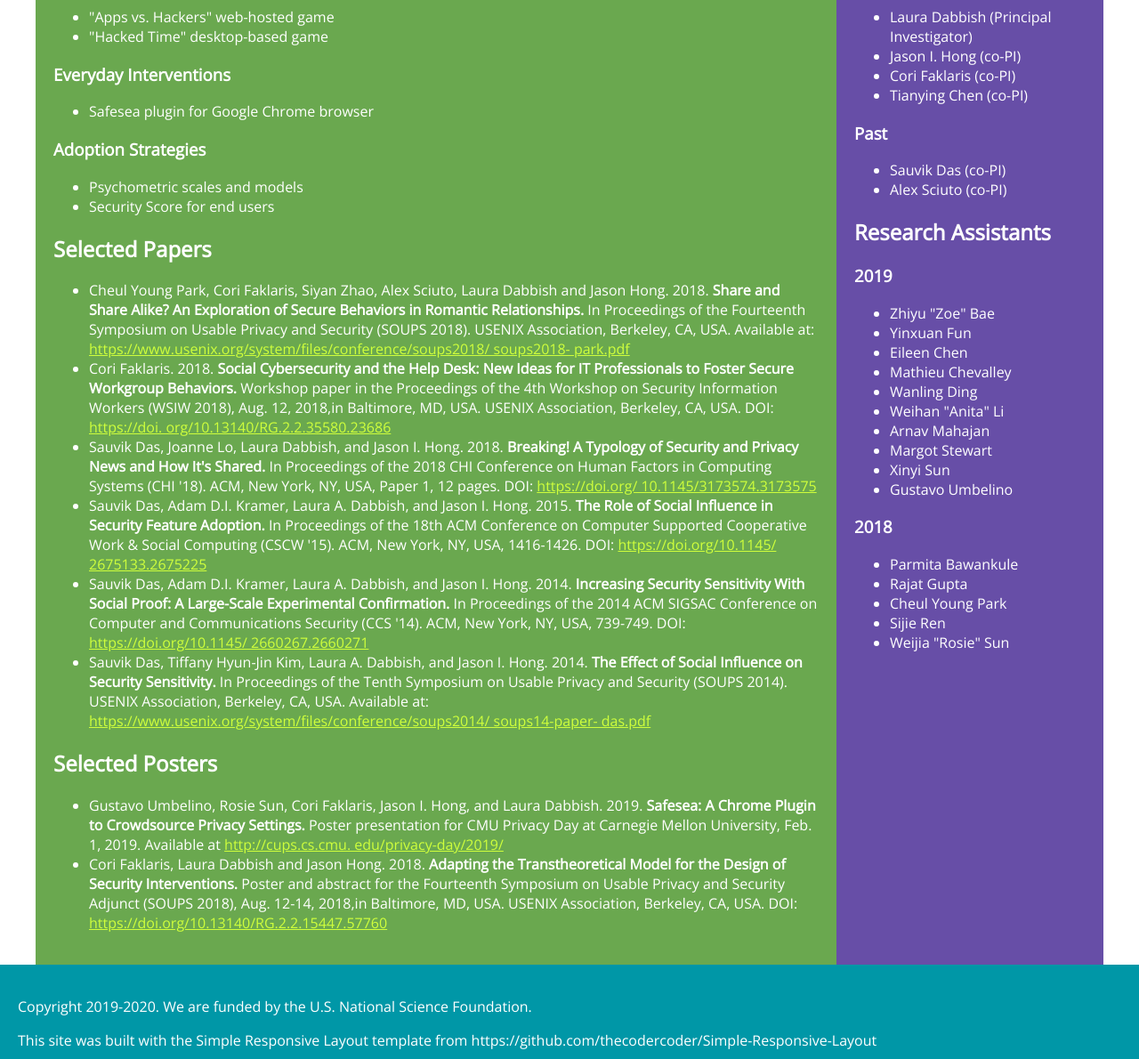
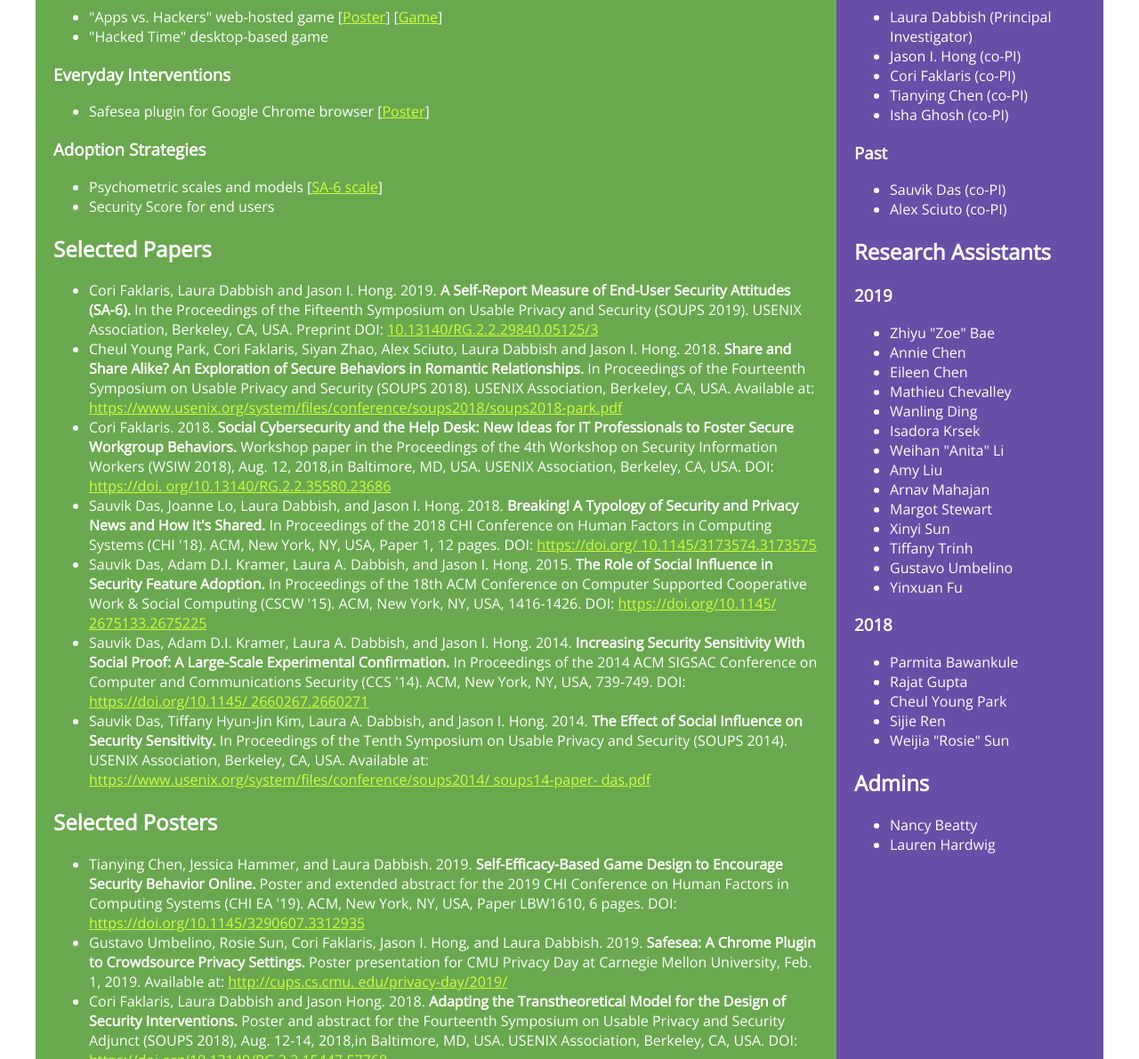
Before and after one commit to heycori/social-cybersecurity, a plain HTML site: page Social-Cybersecurity-website/index.html in a window 1280 px wide. Shown: the part 450-1640 px from the top of the page at 89% size. Drawn offline with nearby package versions, Linux system fonts and the light colour scheme.

Commit message:
Add files via upload
Adds summer 2019 people.

```diff
--- a/Social-Cybersecurity-website/index.html
+++ b/Social-Cybersecurity-website/index.html
@@ -1,7 +1,7 @@
 <!DOCTYPE html> <html lang="en-US"> <head> <meta charset="utf-8"> <meta
 name="viewport" content="width=device-width, initial-scale=1,
-shrink-to-fit=no"> <title>We are the Social Cybersecurity project at the
-Human-Computer Interaction Institute, Carnegie Mellon University</title>
+shrink-to-fit=no"> <title>Social Cybersecurity research group at the
+Human-Computer Interaction Institute, School of Computer Science, Carnegie Mellon University</title>
 <link rel="stylesheet" href="css/style.css"> <link rel="stylesheet"
 type="text/css" href="//fonts.googleapis.com/css?family=Open+Sans" />
 <link rel="shortcut icon" href="images/favicon.ico" type="image/x-icon" />
@@ -20,16 +20,16 @@ class="flex-container wrapper">
     src='images/social-cybersecurity-header.svg' style='max-width:
     500px; float: left; margin: 0px 5px 0px 0px'/> </div> </p><span>Our
     research into the human factors of cybersecurity focuses on people
-    as social actors who are influenced by their relationships, their
-    communities and their life situations.</span> </p> <span>We leverage
-    insights from social psychology and other fields to develop novel
+    as social actors whose security behaviors are influenced by their relationships,
+    communities and  life situations.</span> </p> <span>We leverage
+    <a href="theories.html">insights from social psychology and other fields</a> to develop novel
     interventions and strategies for nudging adoption of
     expert-recommended tools and practices, such as using multi-factor
     authentication, creating unique passwords and regularly updating
     software. </span> </p> <span>Find us on the 3rd floor of
     Newell-Simon Hall at the Human-Computer Interaction Institute,
-    School of Computer Science, Carnegie Mellon University.</span>
-
+    School of Computer Science, Carnegie Mellon University.
+   We are sponsored by the U.S. National Science Foundation under <a href="https://www.nsf.gov/awardsearch/showAward?AWD_ID=1704087">grant no. CNS-1704087</a>.
 </div>
 
     </section>
@@ -39,33 +39,36 @@ class="flex-container wrapper">
     <!-- Content --> <section class="content"> <h2>Research Thrusts + Current Projects</h2>
     <h3>Mini-Games</h3>
 
-    <ul> <li>"Apps vs. Hackers" web-hosted game</li> <li>"Hacked Time"
-    desktop-based game</li>
+    <ul> <li>"Apps vs. Hackers" web-hosted game [<a href="https://drive.google.com/open?id=1gp0O3NOszT5EnizYGFSaWUuRQDhSK3p5">Poster</a>] [<a href="https://s3.us-east-2.amazonaws.com/socialcybersecurity.org/index.html">Game</a>]</li>
+
+    <li>"Hacked Time" desktop-based game</li>
 
     	</ul> <h3>Everyday Interventions</h3>
 
-    <ul> <li>Safesea plugin for Google Chrome browser</li> </ul>
+    <ul> <li>Safesea plugin for Google Chrome browser [<a href="https://drive.google.com/file/d/1sqKLt8ajcDpe9fWIOoCVIMg5J0kbWfCq/view?usp=sharing">Poster</a>]</li> </ul>
 
     <h3>Adoption Strategies</h3> <ul> <li>Psychometric scales and
-    models</li> <li>Security Score for end users</li>
+    models [<a href="https://doi.org/10.13140/RG.2.2.29840.05125/3">SA-6 scale</a>]</li> <li>Security Score for end users</li>
 
     	</ul>
-
     <h2>Selected Papers</h2>
 
-    <ul>
+    <ul class="pub">
 
-    <li>Cheul Young Park, Cori Faklaris, Siyan Zhao, Alex Sciuto, Laura Dabbish and
-    Jason Hong. 2018. <b>Share and Share Alike? An Exploration of Secure
+    <li class="pub">Cori Faklaris, Laura Dabbish and
+    Jason I. Hong. 2019. <b>A Self-Report Measure of End-User Security Attitudes (SA-6).</b> In the Proceedings of the
+    Fifteenth Symposium on Usable Privacy and Security (SOUPS 2019).
+    USENIX Association, Berkeley, CA, USA. Preprint DOI: <a
+    href="https://doi.org/10.13140/RG.2.2.29840.05125/3">10.13140/RG.2.2.29840.05125/3</a></li>
+
+    <li class="pub">Cheul Young Park, Cori Faklaris, Siyan Zhao, Alex Sciuto, Laura Dabbish and
+    Jason I. Hong. 2018. <b>Share and Share Alike? An Exploration of Secure
     Behaviors in Romantic Relationships.</b> In Proceedings of the
     Fourteenth Symposium on Usable Privacy and Security (SOUPS 2018).
     USENIX Association, Berkeley, CA, USA. Available at: <a
-    href="https://www.usenix.org/system/files/conference/soups2018/
-    soups2018-
-    park.pdf">https://www.usenix.org/system/files/conference/soups2018/
-    soups2018- park.pdf</a></li>
+    href="https://www.usenix.org/system/files/conference/soups2018/soups2018-park.pdf">https://www.usenix.org/system/files/conference/soups2018/soups2018-park.pdf</a></li>
 
-		<li>Cori Faklaris. 2018. <b>Social Cybersecurity and the Help
+		<li class="pub">Cori Faklaris. 2018. <b>Social Cybersecurity and the Help
 		Desk: New Ideas for IT Professionals to Foster Secure Workgroup
 		Behaviors.</b> Workshop paper in the Proceedings of the 4th
 		Workshop on Security Information Workers (WSIW 2018), Aug. 12,
@@ -74,7 +77,7 @@ class="flex-container wrapper">
 		href="https://doi.org/10.13140/RG.2.2.35580.23686">https://doi.
 		org/10.13140/RG.2.2.35580.23686</a></li>
 
-		<li>Sauvik Das, Joanne Lo, Laura Dabbish, and Jason I. Hong.
+		<li class="pub">Sauvik Das, Joanne Lo, Laura Dabbish, and Jason I. Hong.
 		2018. <b>Breaking! A Typology of Security and Privacy News and
 		How It's Shared.</b> In Proceedings of the 2018 CHI Conference
 		on Human Factors in Computing Systems (CHI '18). ACM, New York,
@@ -82,7 +85,7 @@ class="flex-container wrapper">
 		href="https://doi.org/10.1145/3173574.3173575">https://doi.org/
 		10.1145/3173574.3173575</a> </li>
 
-<li>Sauvik Das, Adam D.I. Kramer, Laura A. Dabbish, and Jason I. Hong.
+<li class="pub">Sauvik Das, Adam D.I. Kramer, Laura A. Dabbish, and Jason I. Hong.
 2015. <b>The Role of Social Influence in Security Feature Adoption.</b>
 In Proceedings of the 18th ACM Conference on Computer Supported
 Cooperative Work & Social Computing (CSCW '15). ACM, New York, NY, USA,
@@ -90,7 +93,7 @@ Cooperative Work & Social Computing (CSCW '15). ACM, New York, NY, USA,
 href="https://doi.org/10.1145/2675133.2675225">https://doi.org/10.1145/
 2675133.2675225</a>  </li>
 
-<li>Sauvik Das, Adam D.I. Kramer, Laura A. Dabbish, and Jason I. Hong.
+<li class="pub">Sauvik Das, Adam D.I. Kramer, Laura A. Dabbish, and Jason I. Hong.
 2014. <b>Increasing Security Sensitivity With Social Proof: A
 Large-Scale Experimental Confirmation.</b> In Proceedings of the 2014
 ACM SIGSAC Conference on Computer and Communications Security (CCS '14).
@@ -98,28 +101,34 @@ ACM, New York, NY, USA, 739-749. DOI: <a
 href="https://doi.org/10.1145/2660267.2660271">https://doi.org/10.1145/
 2660267.2660271</a></li>
 
-<li>Sauvik Das, Tiffany Hyun-Jin Kim, Laura A. Dabbish, and Jason I.
+<li class="pub">Sauvik Das, Tiffany Hyun-Jin Kim, Laura A. Dabbish, and Jason I.
 Hong. 2014. <b>The Effect of Social Influence on Security
 Sensitivity.</b> In Proceedings of the Tenth Symposium on Usable Privacy
 and Security (SOUPS 2014). USENIX Association, Berkeley, CA, USA.
 Available at: <a
-href="https://www.usenix.org/system/files/conference/soups2014/soups14-
-paper-
-das.pdf">https://www.usenix.org/system/files/conference/soups2014/
+href="https://www.usenix.org/system/files/conference/soups2014/soups14-paper-das.pdf">https://www.usenix.org/system/files/conference/soups2014/
 soups14-paper- das.pdf</a></li>
 
 
     	</ul>
 
-    <h2>Selected Posters</h2> <ul> <li>Gustavo Umbelino, Rosie Sun, Cori
+    <h2>Selected Posters</h2>
+
+    <ul class="pub">
+
+    <li class="pub">Tianying Chen, Jessica Hammer, and Laura Dabbish. 2019. <b>Self-Efficacy-Based Game Design to Encourage Security Behavior Online.</b> Poster and extended abstract for the 2019 CHI Conference on Human Factors in Computing Systems (CHI EA '19). ACM, New York, NY, USA, Paper LBW1610, 6 pages. DOI: <a
+    href="https://doi.org/10.1145/3290607.3312935">https://doi.org/10.1145/3290607.3312935</a></li>
+
+
+    <li class="pub">Gustavo Umbelino, Rosie Sun, Cori
     Faklaris, Jason I. Hong, and Laura Dabbish. 2019. <b>Safesea: A
     Chrome Plugin to Crowdsource Privacy Settings.</b> Poster
     presentation for CMU Privacy Day at Carnegie Mellon University, Feb.
-    1, 2019. Available at <a
+    1, 2019. Available at: <a
     href="http://cups.cs.cmu.edu/privacy-day/2019/">http://cups.cs.cmu.
     edu/privacy-day/2019/</a></li>
 
-		<li>Cori Faklaris, Laura Dabbish and Jason Hong. 2018.
+		<li class="pub">Cori Faklaris, Laura Dabbish and Jason Hong. 2018.
 		<b>Adapting the Transtheoretical Model for the Design of
 		Security Interventions.</b> Poster and abstract for the
 		Fourteenth Symposium on Usable Privacy and Security Adjunct
@@ -134,19 +143,39 @@ soups14-paper- das.pdf</a></li>
 
     <!-- Sidebar --> <aside class="sidebar"> <h2>Investigators</h2>
     <h3>Current</h3> <ul> <li>Laura Dabbish (Principal
-    Investigator)</li> <li>Jason I. Hong (co-PI)</li> <li>Cori Faklaris
-    (co-PI)</li> <li>Tianying Chen (co-PI)</li> </ul> <h3>Past</h3> <ul>
+    Investigator)</li>
+    <li>Jason I. Hong (co-PI)</li>
+    <li>Cori Faklaris
+    (co-PI)</li>
+    <li>Tianying Chen (co-PI)</li>
+    <li>Isha Ghosh (co-PI)</li> </ul>
+
+    <h3>Past</h3> <ul>
     <li>Sauvik Das (co-PI)</li> <li>Alex Sciuto (co-PI)</li> </ul>
 
-    <h2>Research Assistants</h2> <h3>2019</h3> <ul> <li>Zhiyu "Zoe"
-    Bae</li> <li>Yinxuan Fun</li> <li>Eileen Chen</li> <li>Mathieu
-    Chevalley</li> <li>Wanling Ding</li> <li>Weihan "Anita" Li</li>
-    <li>Arnav Mahajan</li> <li>Margot Stewart</li> <li>Xinyi Sun</li>
+    <h2>Research Assistants</h2> <h3>2019</h3> <ul>
+    <li>Zhiyu "Zoe" Bae</li>
+    <li>Annie Chen</li>
+    <li>Eileen Chen</li>
+    <li>Mathieu Chevalley</li>
+    <li>Wanling Ding</li>
+    <li>Isadora Krsek</li>
+    <li>Weihan "Anita" Li</li>
+    <li>Amy Liu</li>
+    <li>Arnav Mahajan</li>
+    <li>Margot Stewart</li>
+    <li>Xinyi Sun</li>
+    <li>Tiffany Trinh</li>
     <li>Gustavo Umbelino</li>
+    <li>Yinxuan Fu</li>
 
     </ul> <h3>2018</h3> <ul> <li>Parmita Bawankule</li> <li>Rajat
     Gupta</li>  <li>Cheul Young Park</li> <li>Sijie Ren</li> <li>Weijia
-    "Rosie" Sun</li> </ul> </aside>
+    "Rosie" Sun</li> </ul>
+
+    <h2>Admins</h2>
+    <ul> <li>Nancy Beatty</li> <li>Lauren Hardwig</li> </ul>
+    </aside>
 
 </div>
 
@@ -154,9 +183,9 @@ soups14-paper- das.pdf</a></li>
 
 
     <p>Copyright 2019-2020. We are funded by
-    the U.S. National Science Foundation. </p> <p>This site was built
+    the U.S. National Science Foundation under <a href="https://www.nsf.gov/awardsearch/showAward?AWD_ID=1704087">grant no. CNS-1704087.</a> </p> <p>This site was built
     with the Simple Responsive Layout template from
-    https://github.com/thecodercoder/Simple-Responsive-Layout </p>
+    <a href="https://github.com/thecodercoder/Simple-Responsive-Layout">https://github.com/thecodercoder/Simple-Responsive-Layout</a> </p>
 
     <div>
     <img
@@ -166,6 +195,7 @@ soups14-paper- das.pdf</a></li>
     <img
     src='images/CoExLab_logo.png' style='max-height:50px; float: left; margin: 0px 0px 0px 0px'/>
     </div>
+
     </footer>
 
 </main> </body> </html>
```
